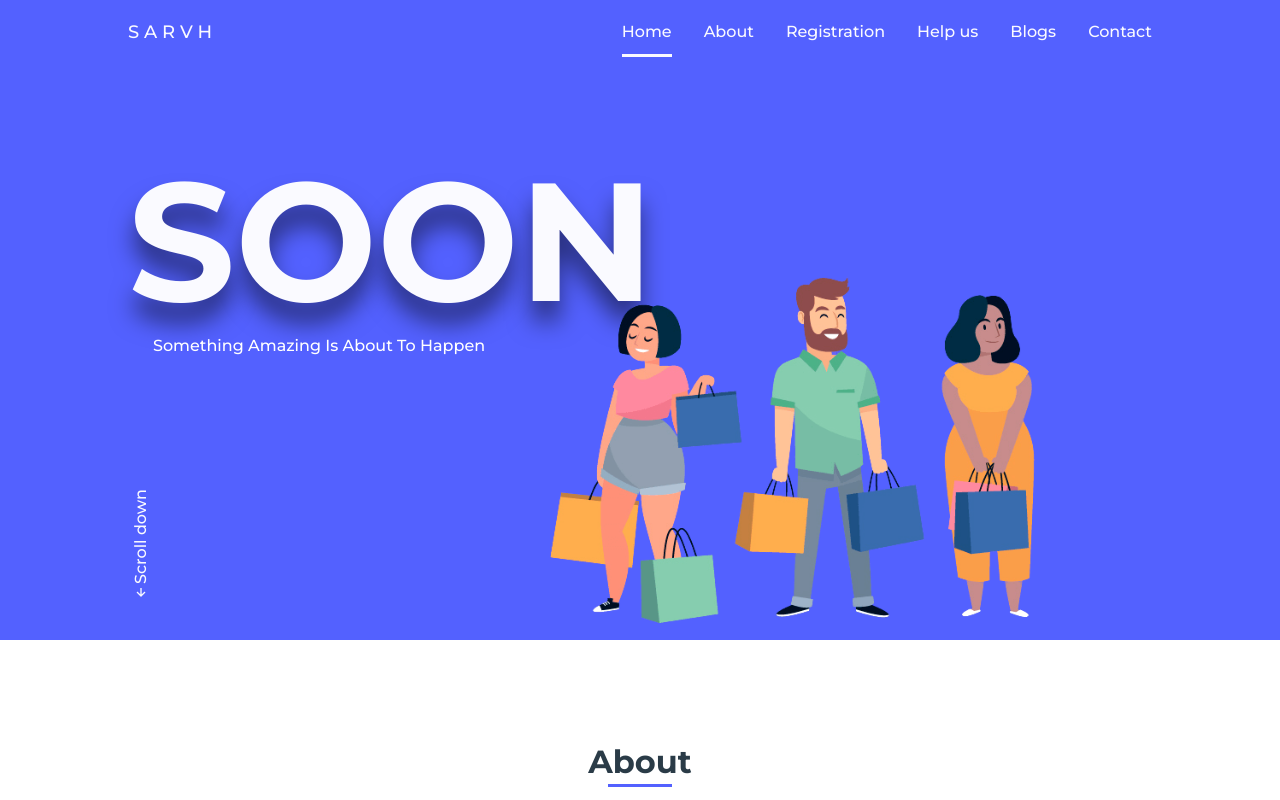
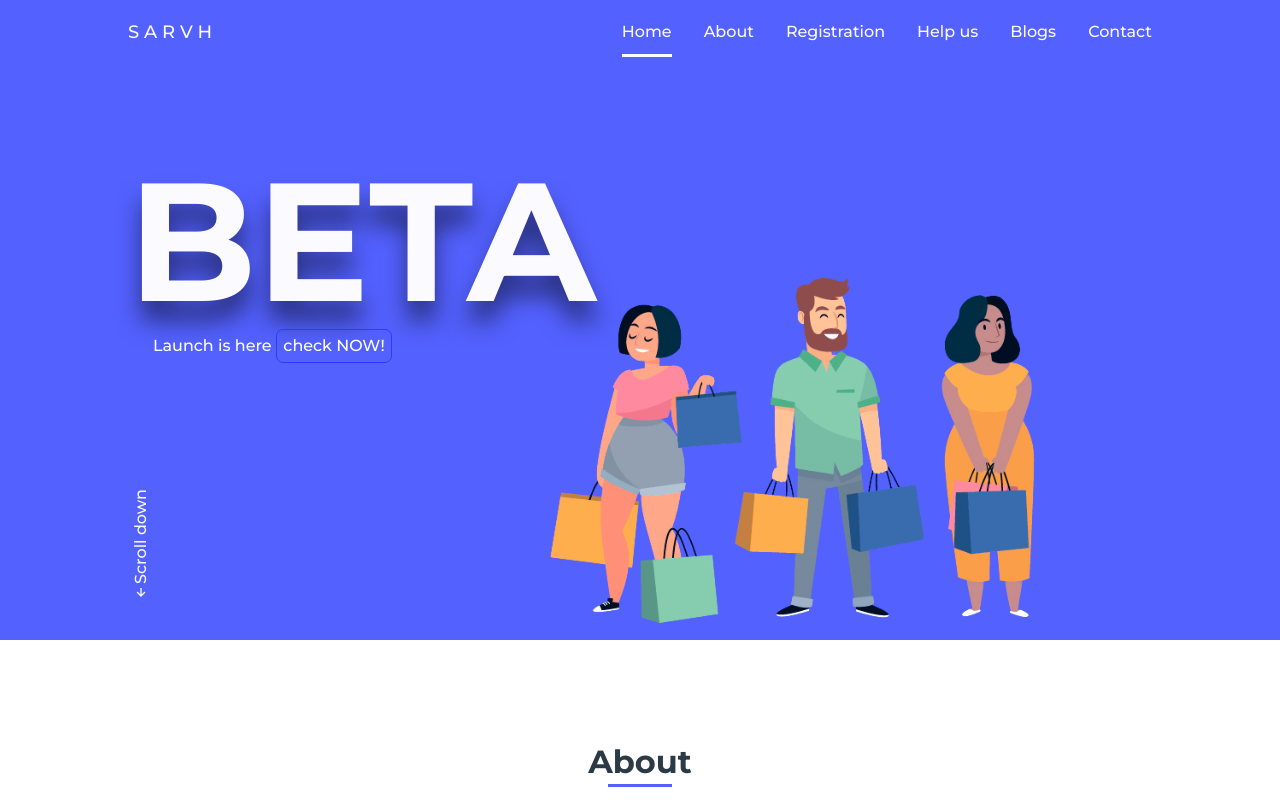
Before and after one commit to ayshubham/sarvh-registration, a plain HTML site: page index.html in a window 1280 px wide. Shown: the top 800 px of the page. Drawn offline with nearby package versions, Linux system fonts and the light colour scheme.

Commit message:
added beta button

```diff
--- a/assets/css/styles.css
+++ b/assets/css/styles.css
@@ -605,3 +605,16 @@ img {
     width: 18%;
   }
 }
+
+.beta_button {
+  border: 1px solid #2b3cfd;
+  padding: 0.4rem;
+  border-radius: 7px;
+  cursor: pointer;
+  color: white;
+}
+
+.beta_button:hover {
+  background-color: #2b3cfd;
+  box-shadow: 2px 2px 10px blue;
+}
--- a/index.html
+++ b/index.html
@@ -73,9 +73,12 @@
       <!--===== HOME =====-->
       <section class="home" id="home">
         <div class="home__container bd-grid">
-          <h1 class="home__title"><span>SOON</span><br /></h1>
+          <h1 class="home__title"><span>BETA</span><br /></h1>
           <p class="about__text" style="padding: 25px; color: #ffffff">
-            Something Amazing Is About To Happen
+            Launch is here
+            <a class="beta_button" href="https://sarvh.herokuapp.com"
+              >check NOW!</a
+            >
           </p>
 
           <div class="home__scroll">
@@ -171,9 +174,7 @@
               For Registration Click The Button Below
             </h3>
 
-            <a
-              href="/registration"
-              title="google form"
+            <a href="/registration" title="google form"
               ><span class="skills__name">click here</span></a
             >
 
@@ -335,9 +336,7 @@
               </a>
             </li>
             <li>
-              <a href="#blog" class="footer__link" title="contact"
-                >Blogs</a
-              >
+              <a href="#blog" class="footer__link" title="contact">Blogs</a>
             </li>
             <li>
               <a href="#Contact" class="footer__link" title="contact"
```
